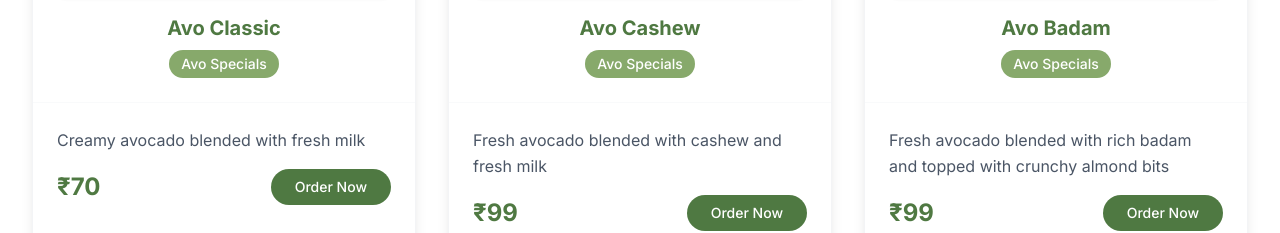
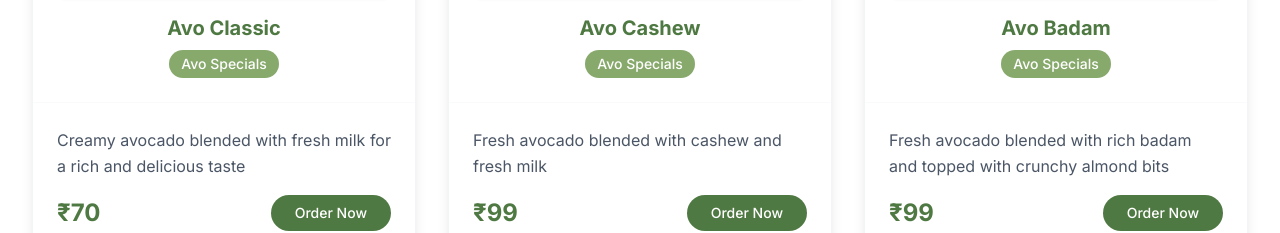
Before and after one commit to Al-Avo/AlAvo-Website, a Next.js app: page / in a window 1280 px wide. Shown: the part 2191-2424 px from the top of the page. Built offline with nearby package versions, Linux system fonts and the light colour scheme.

Commit message:
menu description changed

```diff
--- a/src/app/components/Menu.js
+++ b/src/app/components/Menu.js
@@ -5,7 +5,7 @@ export default function Menu() {
     {
       id: 1,
       name: "Avo Classic",
-      description: "Creamy avocado blended with fresh milk",
+      description: "Creamy avocado blended with fresh milk for a rich and delicious taste",
       price: "₹70",
       category: "Avo Specials",
       image: "/images/avo_classic.jpg"
```
